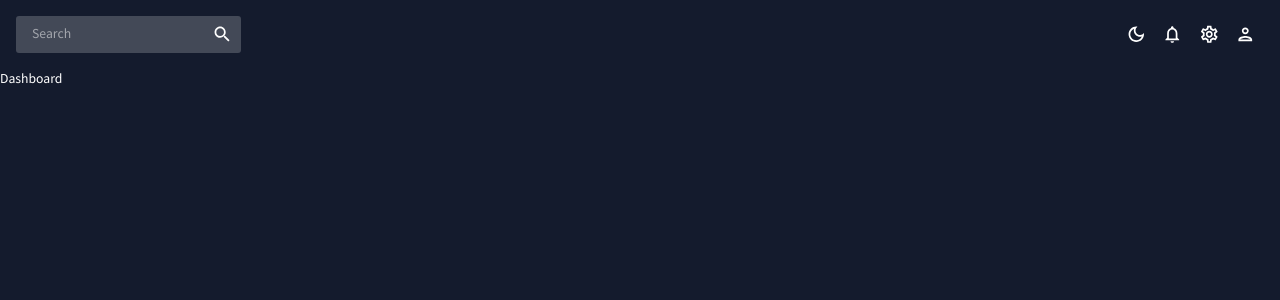
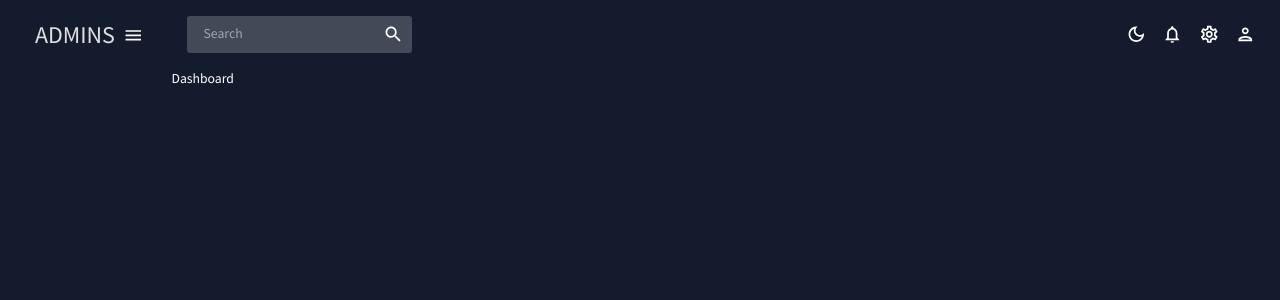
Before and after one commit to seamusapple/react-admin, a React (Create React App) app: page / in a window 1280 px wide. Shown: the top 300 px of the page. Built offline with nearby package versions, Linux system fonts and the light colour scheme.

Commit message:
Working on siderbar

```diff
--- a/src/scenes/global/Sidebar.jsx
+++ b/src/scenes/global/Sidebar.jsx
@@ -1,5 +1,5 @@
 import { useState } from "react";
-import { ProSidebar, Menu, MenuItem } from "react-pro-sidebar";
+import { ProSidebarProvider, Menu, MenuItem } from "react-pro-sidebar";
 // import "react-pro-sidebar/dist/css/styles.css";
 import { Box, IconButton, Typography, useTheme } from "@mui/material";
 import { Link } from "react-router-dom";
@@ -35,8 +35,43 @@ const Sidebar = () => {
         "& .pro-inner-item": {
           padding: "5px 35px 5px 20px !important",
         },
+        "& .pro-inner-item:hover": {
+          color: "#868dfb !important",
+        },
+        "& .pro-inner-item:active": {
+          color: "#6870fa !important",
+        },
       }}
-    ></Box>
+    >
+      <ProSidebarProvider collapsed={isCollapsed}>
+        <Menu iconShape="square">
+          {/* LOGO AND MENU ICON */}
+          <MenuItem
+            onClick={() => setIsCollapsed(!isCollapsed)}
+            icon={
+              isCollapsed ? <MenuOutlinedIcon></MenuOutlinedIcon> : undefined
+            }
+            style={{ margin: "10px 0 20px 0", color: colors.grey[100] }}
+          >
+            {!isCollapsed && (
+              <Box
+                display="flex"
+                justifyContent="space-between"
+                alignItems="center"
+                ml="15px"
+              >
+                <Typography variant="h3" color={colors.grey[100]}>
+                  ADMINS
+                </Typography>
+                <IconButton onClick={() => setIsCollapsed(!isCollapsed)}>
+                  <MenuOutlinedIcon></MenuOutlinedIcon>
+                </IconButton>
+              </Box>
+            )}
+          </MenuItem>
+        </Menu>
+      </ProSidebarProvider>
+    </Box>
   );
 };
 
```
